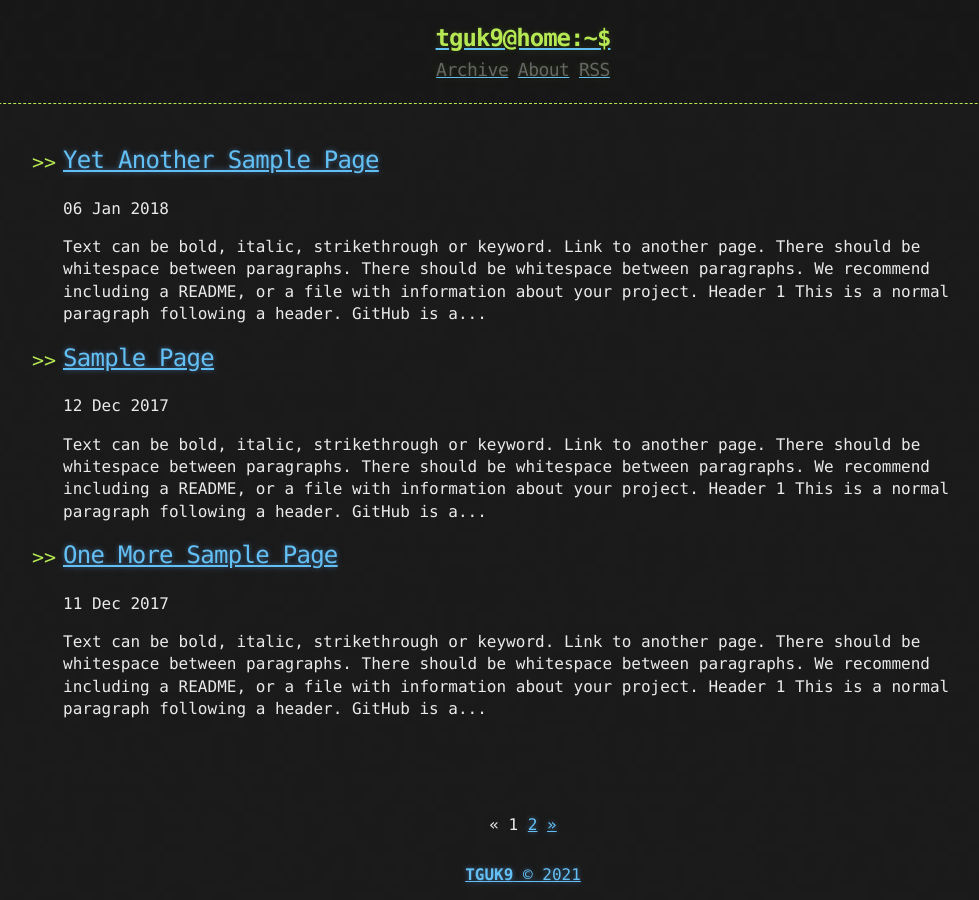
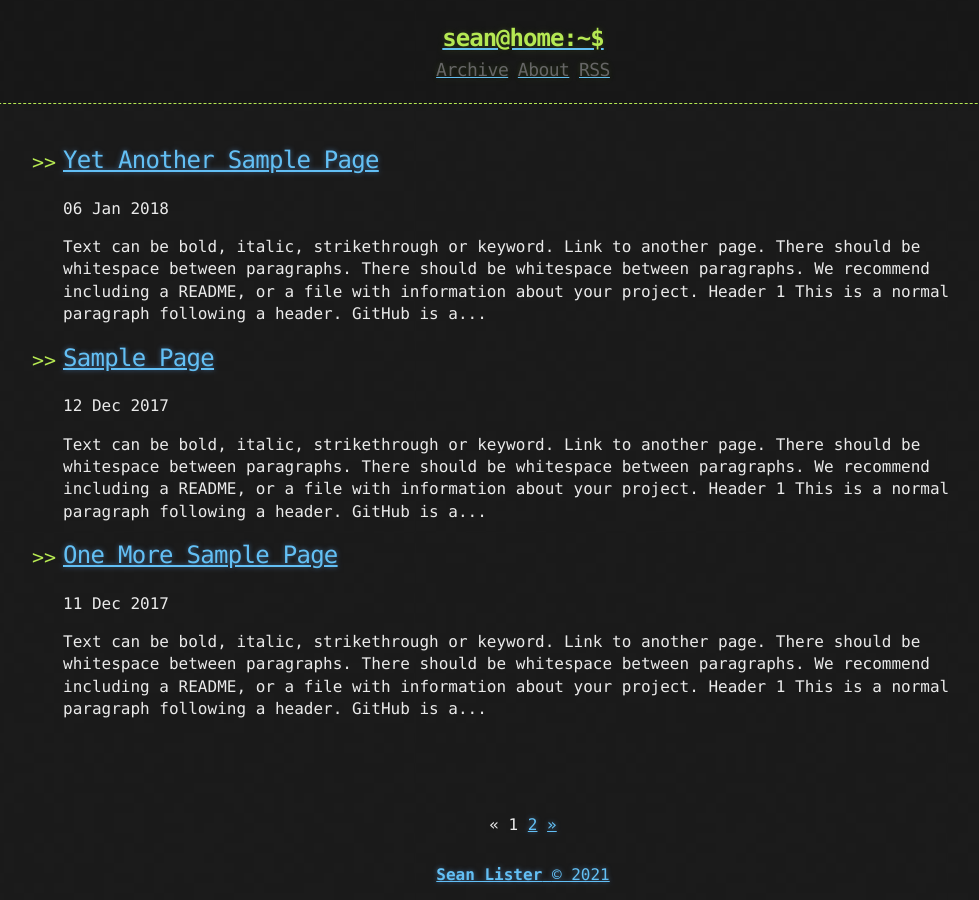
Before and after one commit to TGUK9/TGUK9.github.io, a Jekyll site: the page built from index.html, in a window 1280 px wide. Shown: the whole page, without its empty margins (117-1096 px from the left). Built offline with Jekyll 4.4.1, drawn with Linux system fonts in a browser that asks for light colours; the list of posts is cut into pages by our own code.

Commit message:
Update _config.yml

```diff
--- a/_config.yml
+++ b/_config.yml
@@ -1,7 +1,7 @@
 title: "Sean Lister"
 description: "Personal Blog"
 author:
-  name: "SomeHacker"
+  name: "Sean"
   email: "-"
   url: "https://www.seanlister.co.uk"
 
@@ -28,5 +28,5 @@ plugins:
   - jekyll-sitemap
 
 # Custom variables
-owner : "TGUK9"
-year : "2020"
+owner : "Sean Lister"
+year : "2021"
```
